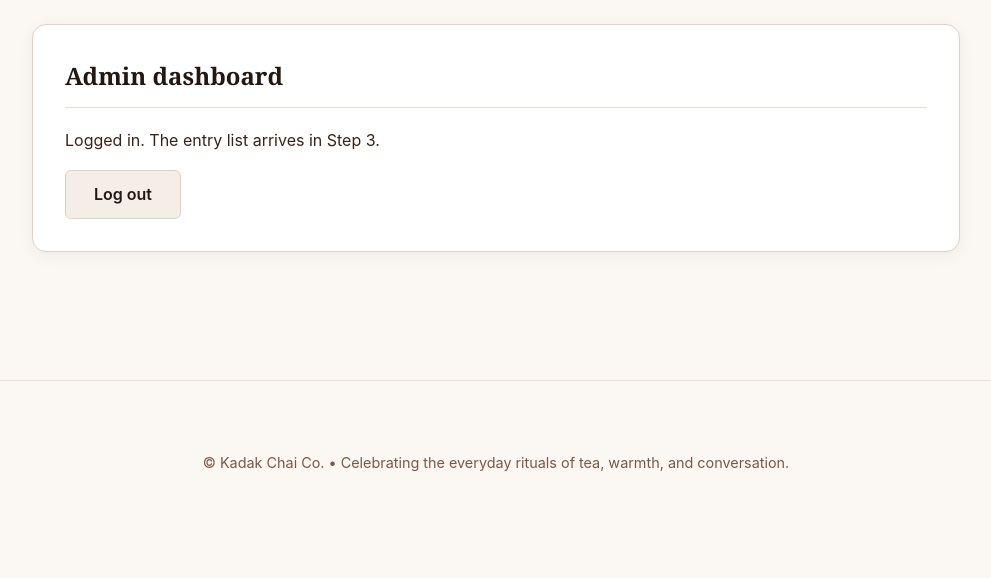
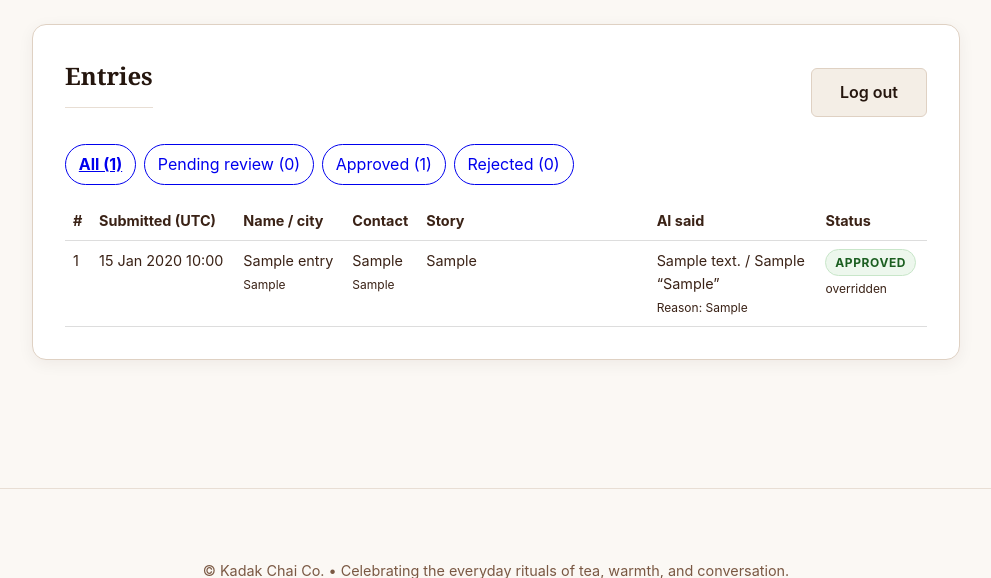
Before and after one commit to krutiktikam/kadak_chai, a FastAPI app: page /admin in a window 1280 px wide. Shown: the part 135-713 px from the top of the page, without its empty margins (144-1135 px from the left). Run offline with FastAPI, Linux system fonts and the light colour scheme; the visitor is signed in with stand-in values (Sample User, id 1); tables that the repository leaves empty hold one stand-in row (values such as "Sample post"); parts of the project's set-up code (start-up, migrations or seed data) failed here and were passed over; some libraries are stand-ins or nearby versions.

Commit message:
feat: admin dashboard entry list with status filter [S4]

```diff
--- a/app/static/style.css
+++ b/app/static/style.css
@@ -523,3 +523,14 @@ textarea.is-invalid {
   color: var(--chai-light);
   font-size: 0.9rem;
 }
+
+
+/* Admin Dashboard Table & Filters */
+.admin-bar { display: flex; justify-content: space-between; align-items: center; gap: 1rem; }
+.filter-bar { display: flex; flex-wrap: wrap; gap: .5rem; margin: 1rem 0; }
+.filter-link { padding: .4rem .8rem; border: 1px solid currentColor; border-radius: 999px; text-decoration: none; }
+.filter-link.is-active { font-weight: 700; text-decoration: underline; }
+.table-wrap { overflow-x: auto; }
+.admin-table { width: 100%; border-collapse: collapse; font-size: .9rem; }
+.admin-table th, .admin-table td { text-align: left; vertical-align: top; padding: .5rem; border-bottom: 1px solid #ddd; }
+.story-cell { min-width: 14rem; white-space: pre-wrap; overflow-wrap: anywhere; }
--- a/app/templates/admin_dashboard.html
+++ b/app/templates/admin_dashboard.html
@@ -2,10 +2,59 @@
 {% block title %}Admin — Kadak Chai Co.{% endblock %}
 {% block content %}
 <section class="card">
-  <h3 class="card-title">Admin dashboard</h3>
-  <p>Logged in. The entry list arrives in Step 3.</p>
-  <form action="/admin/logout" method="POST">
-    <button type="submit" class="btn btn-secondary">Log out</button>
-  </form>
+  <div class="admin-bar">
+    <h3 class="card-title">Entries</h3>
+    <form action="/admin/logout" method="POST">
+      <button type="submit" class="btn btn-secondary">Log out</button>
+    </form>
+  </div>
+
+  <nav class="filter-bar" aria-label="Filter by status">
+    {% for key, label in filters %}
+      <a href="/admin?status={{ key }}" class="filter-link{% if key == current %} is-active{% endif %}">
+        {{ label }} ({{ counts[key] }})
+      </a>
+    {% endfor %}
+  </nav>
+
+  {% if entries %}
+    {% if counts[current] > limit %}
+      <p><small>Showing the newest {{ limit }} of {{ counts[current] }}.</small></p>
+    {% endif %}
+    <div class="table-wrap">
+      <table class="admin-table">
+        <thead>
+          <tr><th>#</th><th>Submitted (UTC)</th><th>Name / city</th><th>Contact</th>
+              <th>Story</th><th>AI said</th><th>Status</th></tr>
+        </thead>
+        <tbody>
+        {% for e in entries %}
+          <tr>
+            <td>{{ e.id }}</td>
+            <td>{{ e.created_at.strftime('%d %b %Y %H:%M') }}</td>
+            <td>{{ e.name }}<br><small>{{ e.city }}</small></td>
+            <td>{{ e.contact }}<br><small>{{ e.contact_type }}</small></td>
+            <td class="story-cell">{{ e.story }}</td>
+            <td>
+              {% if e.ai_decision %}
+                {{ e.ai_decision }} / {{ e.ai_category }}<br>
+                “{{ e.ai_caption }}”
+                {% if e.ai_reason %}<br><small>Reason: {{ e.ai_reason }}</small>{% endif %}
+              {% else %}
+                <small>AI failed: {{ e.ai_error or 'unknown' }}</small>
+              {% endif %}
+            </td>
+            <td>
+              <span class="badge {% if e.status == 'approved' %}badge-approved{% elif e.status == 'rejected' %}badge-rejected{% else %}badge-pending{% endif %}">{{ e.status }}</span>
+              {% if e.admin_override %}<br><small>overridden</small>{% endif %}
+            </td>
+          </tr>
+        {% endfor %}
+        </tbody>
+      </table>
+    </div>
+  {% else %}
+    <p>No entries here.</p>
+  {% endif %}
 </section>
 {% endblock %}
```
Also changed, not shown: app/admin.py (+34 -3 lines).
